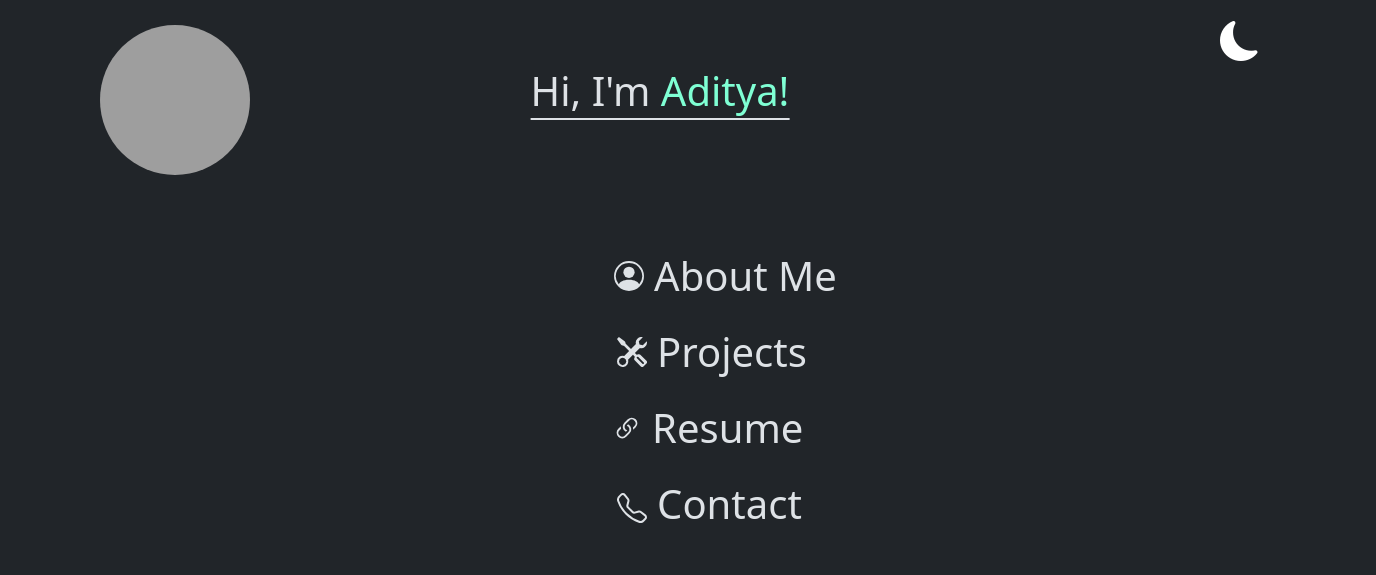
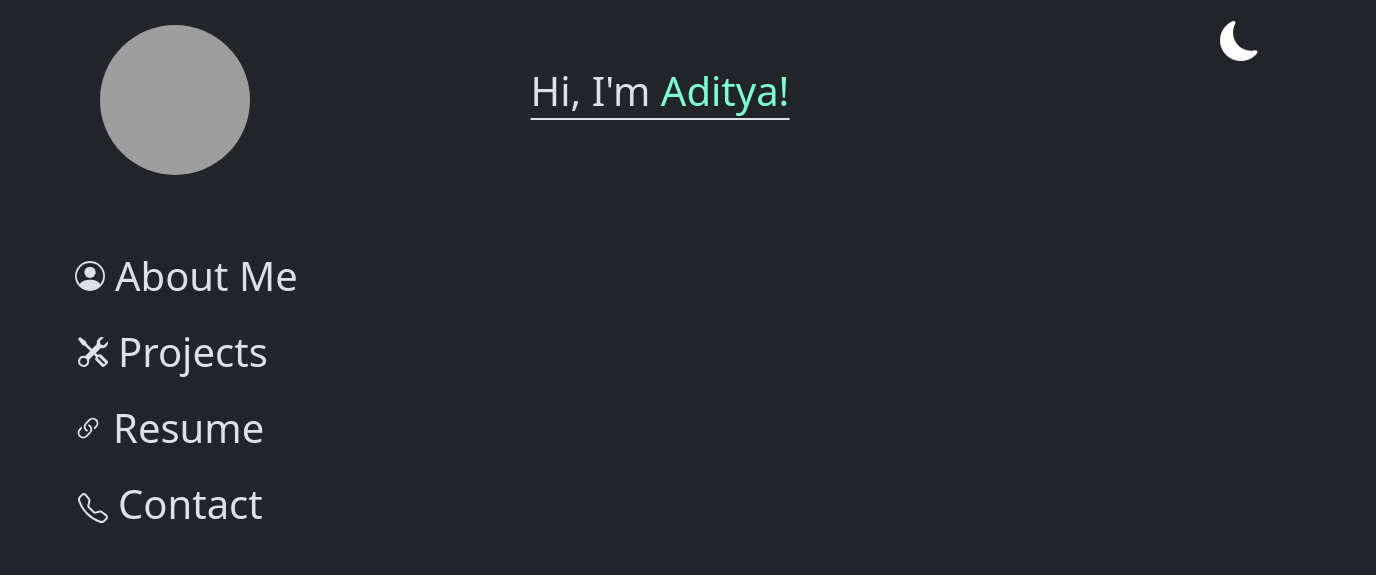
Before and after one commit to AdityaKunte18/adityakunte, a plain HTML site: page index.html in a window 1280 px wide. Shown: the whole page, 1376 px wide, since content can reach past the window. Drawn offline with nearby package versions, Linux system fonts and the light colour scheme; grey boxes are pictures that could not be loaded.

Commit message:
idk commit

```diff
--- a/index.html
+++ b/index.html
@@ -79,7 +79,7 @@
 }
 
   .body-container {
-    display: flex;r
+    display: flex;
     width: 100%;
     margin-top: 6%;
     margin-left:15%;
```
Also changed, not shown: 1 other file.
